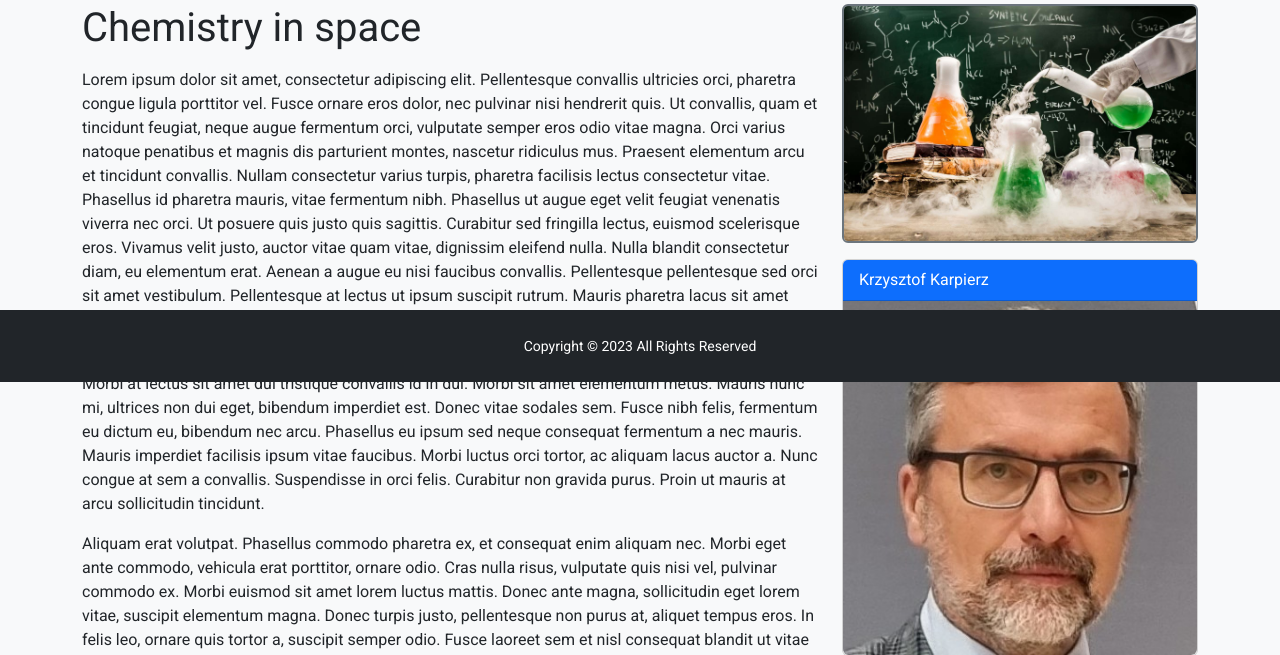
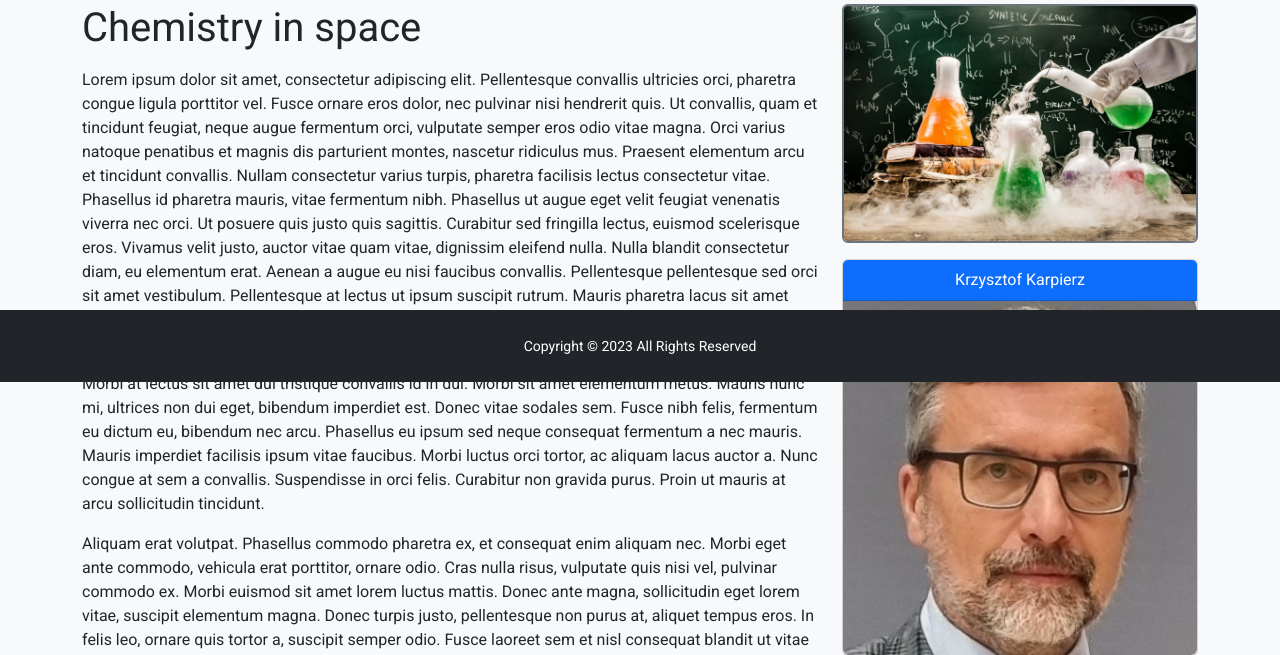
Before and after one commit to UltiPro/Space-Share, a Django app: a page that uses SpaceShare/Blog/templates/Blog/post.html in a window 1280 px wide. Shown: the part 418-1073 px from the top of the page. Run offline with Django 4.2, Linux system fonts and the light colour scheme; data comes from the database, SQL or seed files in the repository.

Commit message:
Style improvement and added modal image to template

```diff
--- a/SpaceShare/Blog/templates/Blog/post.html
+++ b/SpaceShare/Blog/templates/Blog/post.html
@@ -6,6 +6,7 @@
 {% endblock %}
 
 {% block doc_css %}
+    <link rel="stylesheet" href="{% static 'Blog/css/modal_image.css' %}">
     <style>
         .banner-holder {
             background-image: url("{% static 'Blog/images/post.jpg' %}");
@@ -40,11 +41,11 @@
                 </div>
                 <div class="col-md-4">
                     <div class="mb-3">
-                        <img src="{{ post.image.url }}" alt="Author's image" class="img-fluid rounded border border-2 border-secondary">
+                        <img src="{{ post.image.url }}" alt="Author's image" id="modal-image-click" class="img-fluid rounded border border-2 border-secondary">
                     </div>
-                    <a href="{% url 'author' post.author.slug %}">
+                    <a href="{% url 'author' post.author.slug %}" class="text-decoration-none">
                         <div class="card">
-                            <div class="card-header text-bg-primary">
+                            <div class="card-header text-bg-primary text-center">
                                 {{ post.author.name }} {{post.author.surname}}
                             </div>
                             <div class="card-body p-0">
@@ -83,4 +84,9 @@
             </div>
         </div>
     </section>
+    {% include "Blog/includes/modal_image.html" %}
 {% endblock %}
+
+{% block doc_js %}
+    <script src="{% static 'Blog/js/modal_image.js' %}"></script>
+{% endblock %}
```
